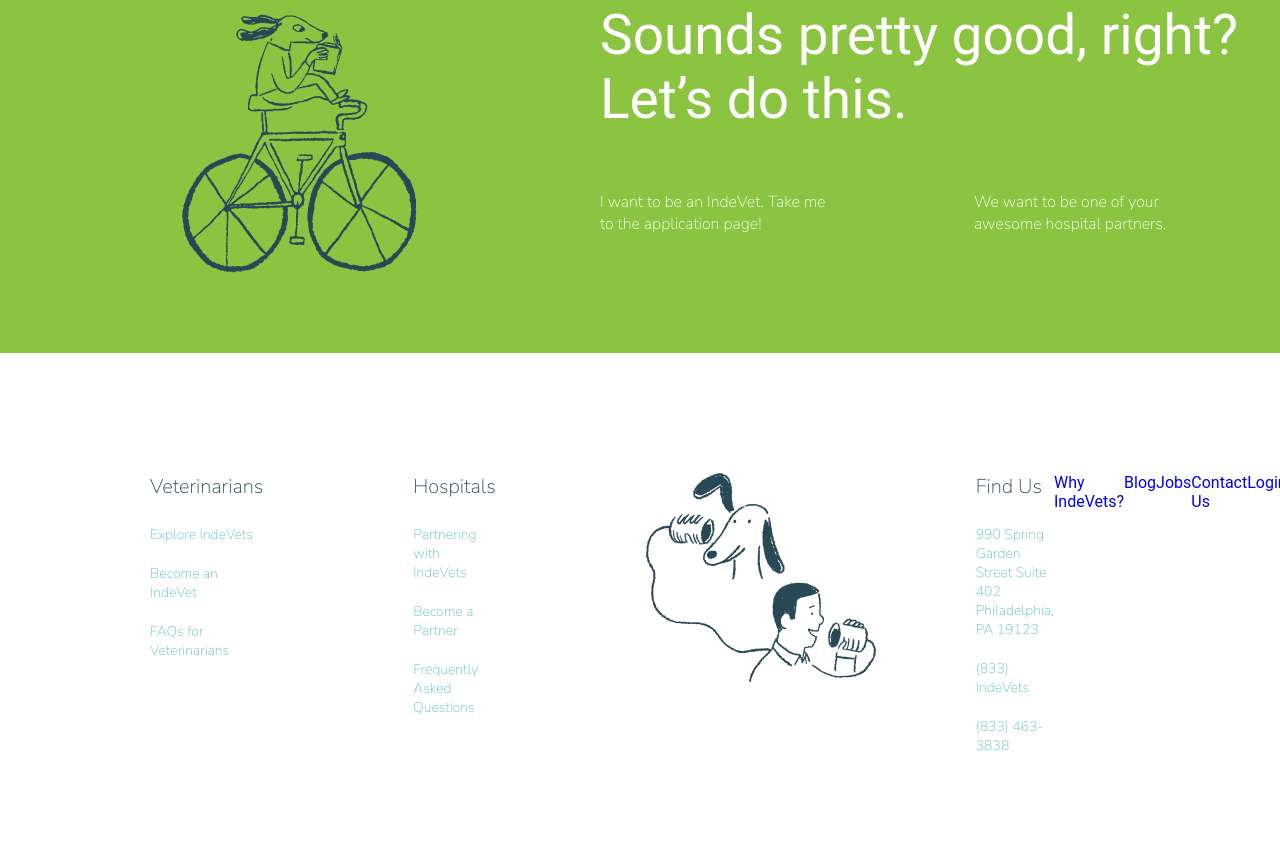
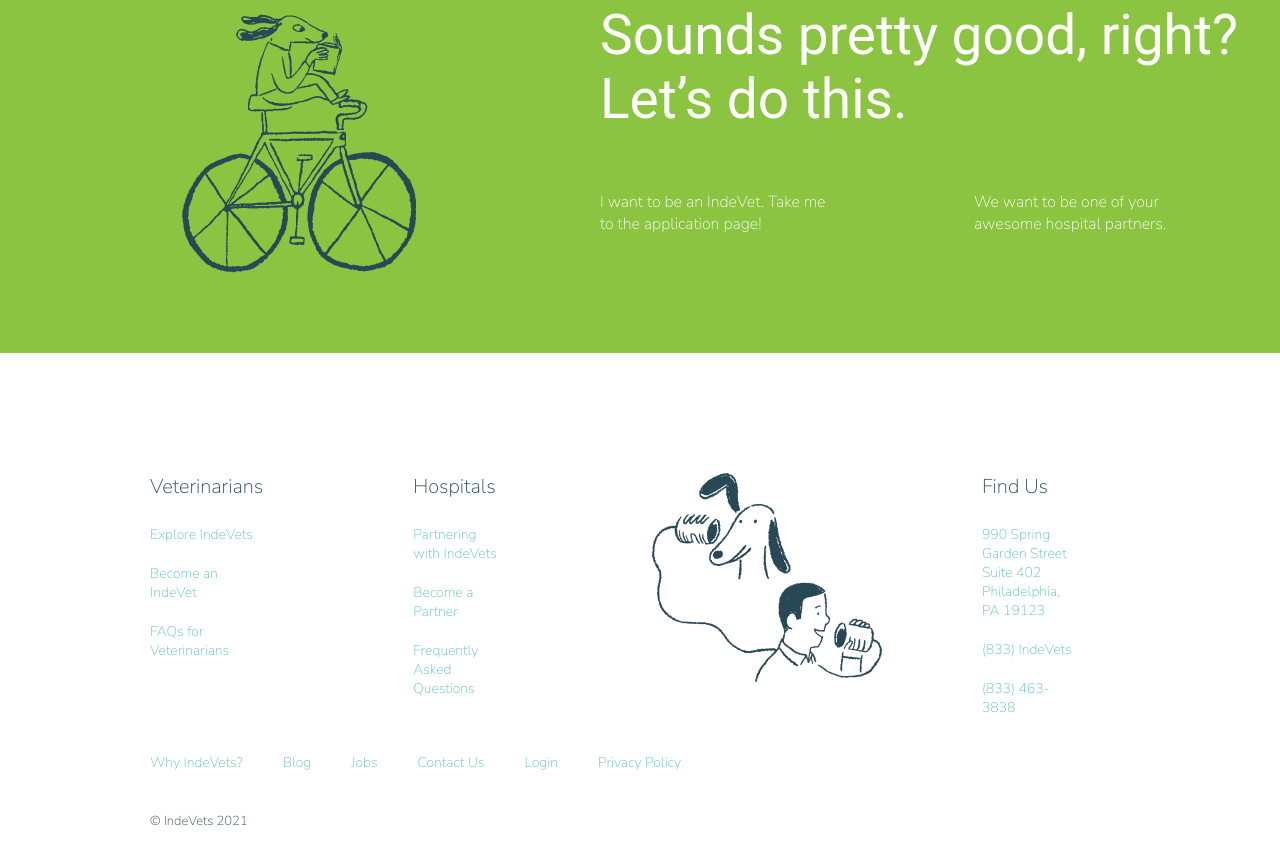
Before and after one commit to OleksandrYatskiv/Lesson-7, a plain HTML site: page index.html in a window 1280 px wide. Shown: the part 3546-4411 px from the top of the page. Drawn offline with Linux system fonts and the light colour scheme; a web font is replaced by a local one.

Commit message:
Finished project

```diff
--- a/index.html
+++ b/index.html
@@ -226,15 +226,17 @@
 
             <div class="footer__find-us">
                 <h3>Find Us</h3>
-                <a href="#">990 Spring Garden Street Suite 402 Philadelphia, PA 19123</a>
-                <a href="#">(833) IndeVets</a>
-                <a href="#">(833) 463-3838</a>
+                <a
+                    href="https://www.google.com/maps/place/990+Spring+Garden+St+Suite+402,+Philadelphia,+PA+19123,+%D0%A1%D0%A8%D0%90/@39.9614572,-75.1541475,17z/data=!3m1!4b1!4m6!3m5!1s0x89c6c87f64023b2f:0xce4f151bdb603c19!8m2!3d39.9614572!4d-75.1541475!16s%2Fg%2F11nssvwxt7">990
+                    Spring Garden Street Suite 402 Philadelphia, PA 19123</a>
+                <a href="tel:(833) 463-3838">(833) IndeVets</a>
+                <a href="tel:(833) 463-3838">(833) 463-3838</a>
             </div>
 
         </div>
 
         <div class="footer__links">
-            <a href="#">Why IndeVets?</a>
+            <a style="padding-left: 0;" href="#">Why IndeVets?</a>
             <a href="#">Blog</a>
             <a href="#">Jobs</a>
             <a href="#">Contact Us</a>
@@ -242,6 +244,10 @@
             <a href="#">Privacy Policy</a>
         </div>
 
+        <div class="footer__authors">
+            <p>© IndeVets 2021</p>
+        </div>
+
     </footer>
 </body>
 
--- a/style.css
+++ b/style.css
@@ -338,9 +338,8 @@
 }
 
 footer {
-    display: flex;
     width: 100%;
-    height: 650px;
+    height: 550px;
     padding: 120px 200px 0px 150px;
 }
 
@@ -358,13 +357,13 @@
     padding-bottom: 25px;
 }
 
-.footer__veterinars a{
+.footer__veterinars a {
     font-family: Nutino;
     font-weight: 400;
     font-size: 14px;
     color: #60C1BD;
     padding-bottom: 20px;
- }
+}
 
 .footer__hospitals {
     display: flex;
@@ -381,13 +380,13 @@
     padding-bottom: 25px;
 }
 
-.footer__hospitals a{
+.footer__hospitals a {
     font-family: Nutino;
     font-weight: 400;
     font-size: 14px;
     color: #60C1BD;
     padding-bottom: 20px;
- }
+}
 
 .footer__find-us {
     display: flex;
@@ -404,7 +403,7 @@
     padding-bottom: 25px;
 }
 
-.footer__find-us__img-wrapper{
+.footer__find-us__img-wrapper {
     margin-left: 150px;
     display: flex;
     max-height: 210px;
@@ -415,7 +414,7 @@
     height: 210px;
 }
 
-.footer__find-us a{
+.footer__find-us a {
     max-width: 190px;
     color: #60C1BD;
     font-size: 14px;
@@ -424,11 +423,31 @@
     padding-bottom: 20px;
 }
 
-.footer__wrapper{
+.footer__wrapper {
     display: flex;
     width: 100%;
 }
 
-.footer__links{
+.footer__links {
     display: flex;
+    margin-top: 70px;
 }
+
+.footer__links a {
+    color: #60C1BD;
+    font-family: Nutino;
+    font-weight: 400;
+    font-size: 14px;
+    padding-left: 40px;
+}
+
+.footer__authors {
+    margin-top: 40px;
+}
+
+.footer__authors p {
+    font-family: Nutino;
+    font-weight: 400;
+    color: #284854;
+    font-size: 13px;
+}
```
Also changed, not shown: 1 other file.
